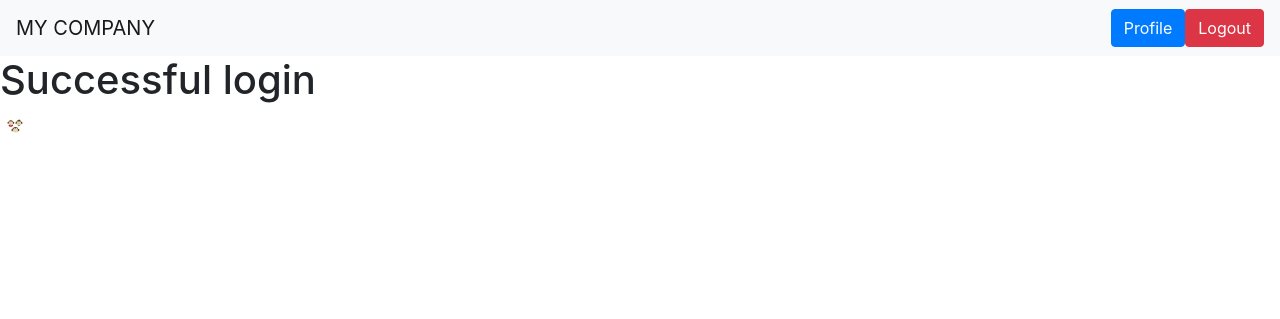
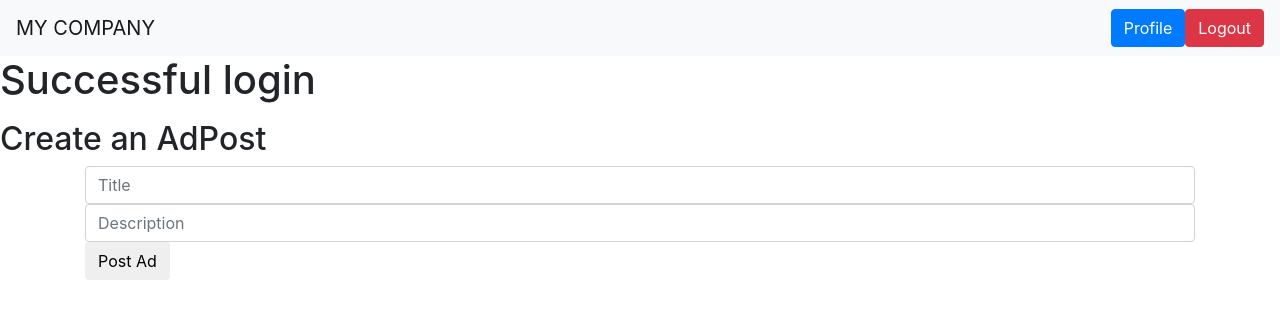
Before and after one commit to tihang/express-passport-login, a Node server app: page /profile in a window 1280 px wide. Shown: the top 319 px of the page. Run offline with Node 20, Linux system fonts and the light colour scheme; the visitor is signed in with stand-in values (Sample User, id 1); data that the repository does not hold is empty; some libraries are stand-ins or nearby versions.

Commit message:
added post modle and post functionality

```diff
--- a/routes/profile-routes.js
+++ b/routes/profile-routes.js
@@ -1,4 +1,5 @@
 var router = require('express').Router();
+var Post = require('../models/Posts');
 
 //authcheck middleware
 var authcheck = (req, res, next)=>{
@@ -10,11 +11,28 @@ var authcheck = (req, res, next)=>{
 }
 
 router.get('/', authcheck, (req, res)=>{
-    res.render('profile', {user : req.user});
+    Post.find({email : req.user.local.email}, (err, posts) => {
+        if(err) throw err;
+        else{
+            res.render('profile', {
+                user : req.user,
+                posts : posts
+            });
+        }
+    });
 });
 
 router.post('/', authcheck, (req, res)=>{
+    var newPost = new Post({
+        title : req.body.title,
+        description : req.body.description,
+        email : req.user.local.email
+    });
 
+    newPost.save((err) => {
+        if(err) return err;
+        res.redirect('/profile');
+    });
 });
 
 module.exports = router;
--- a/views/login.ejs
+++ b/views/login.ejs
@@ -8,8 +8,9 @@
 </head>
 <%- include('./navbar-template'); %>
 <body>
+    <div class="container">
         <br><br>
-
+        <h2>Login</h2>
         <br>
         <div class="col-md-4 mb-3">
         <form action="/auth/login" method="POST">
@@ -17,7 +18,7 @@
                 <input class ="form-control" type="text" name = "email" placeholder="Username"><br>
             </div><br>
             <div class="form-row">
-        <input class ="form-control" type="passowrd" name = "password" placeholder="Password"><br>
+            <input class ="form-control" type="password" name = "password" placeholder="Password"><br>
             </div><br>
             <input type="Submit" class="btn btn-primary" value="Log In">
         </form>
--- a/views/profile.ejs
+++ b/views/profile.ejs
@@ -11,10 +11,21 @@
     <h1>Successful login</h1>
     <h2><%= user.local.email %></h2>
     <h2><%= user.google.email %></h2>
+    <ul>
+            <% posts.forEach(function(post){ %>
+              <%= post.title %> <br>
+              <%= post.description %> <br>
+              <%= post.email %><br><br>
+            <% }); %>
+    </ul>
 
-    <main>
-        <img src="<%= user.thumbnail %>" alt="">
-        <img src="/static/images/Cute_little_monkeys_5425.svg" height="20px" width="20px" alt="">
-    </main>
+    <h2>Create an  AdPost</h2>
+    <div class="container">
+        <form action="/profile" method="POST">
+        <input class="form-control" type="text" name="title" placeholder="Title" required>
+        <input class="form-control" type="text" name="description" placeholder="Description" required>
+        <input type="submit" class="btn btn-submit" value="Post Ad">
+        </form>
+    </div>
 </body>
 </html>
--- a/views/signup.ejs
+++ b/views/signup.ejs
@@ -50,6 +50,5 @@
 
 </div>
 
-<div class = 'container'></div>
 </body>
 </html>
```
Also changed, not shown: models/Posts.js (added, +11 -0 lines). Lines whose indentation alone changed are shown as unchanged.
